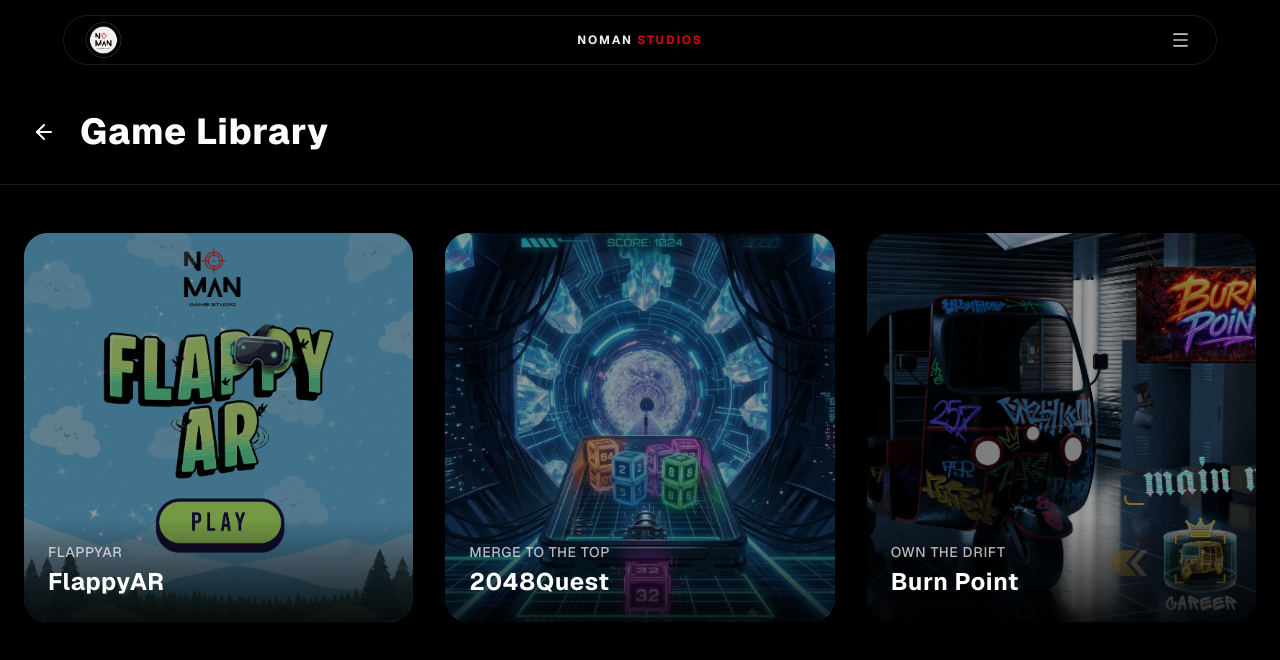
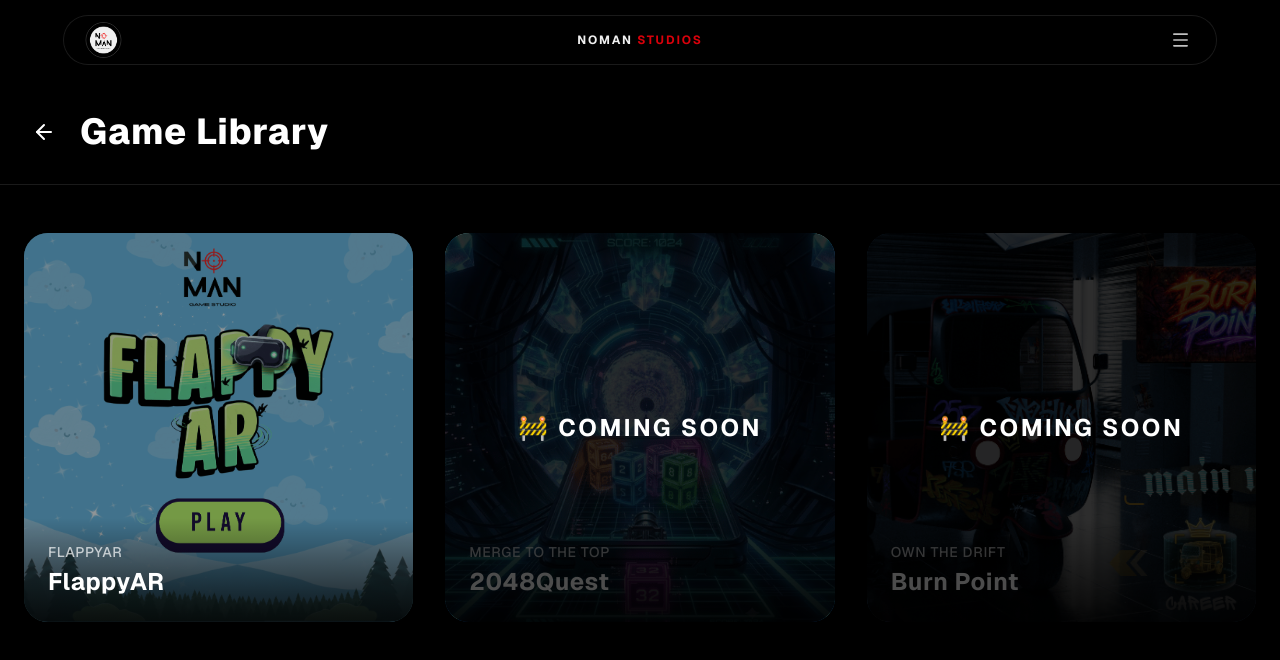
Before and after one commit to ankitkumar-09/NoMan, a Next.js app: page /games in a window 1280 px wide. Shown: the top 660 px of the page. Built offline with nearby package versions, Linux system fonts and the light colour scheme.

Commit message:
fix: updated game logic and coming soon handling

```diff
--- a/app/games/[gameId]/page.tsx
+++ b/app/games/[gameId]/page.tsx
@@ -144,7 +144,7 @@ export default function GameDetailPage({ params }: GameDetailPageProps) {
                 </div>
 
                 <div className="flex flex-wrap items-center gap-3 sm:gap-4">
-                  {game.status === 'upcoming' ? (
+                  {game.status === 'countdown' ? (
                     <div className="flex flex-wrap items-center gap-3">
                       <button
                         disabled
--- a/app/games/page.tsx
+++ b/app/games/page.tsx
@@ -44,10 +44,15 @@ export default function GamesPage() {
                 onMouseEnter={() => setHoveredId(game.id)}
                 onMouseLeave={() => setHoveredId(null)}
               >
-                <button
-                  onClick={() => router.push(`/games/${game.id}`)}
-                  className="relative w-full aspect-square rounded-xl sm:rounded-2xl md:rounded-3xl overflow-hidden group cursor-pointer focus:outline-none transition-transform hover:scale-105"
-                >
+              <button
+  type="button"
+  onClick={() => {
+    if (game.status !== "upcoming") {
+      router.push(`/games/${game.id}`)
+    }
+  }}
+  className="relative w-full aspect-square rounded-xl sm:rounded-2xl md:rounded-3xl overflow-hidden group cursor-pointer focus:outline-none transition-transform hover:scale-105"
+>
                   <Image
                     src={game.image}
                     alt={game.title}
@@ -57,8 +62,18 @@ export default function GamesPage() {
                   />
 
                   {/* Overlay */}
-                  <div className="absolute inset-0 bg-black/40 group-hover:bg-black/20 transition-colors duration-300" />
+{/* Overlay */}
+<div className="absolute inset-0 bg-black/40 group-hover:bg-black/20 transition-colors duration-300" />
 
+{/* Coming Soon Overlay ONLY for 2048 */}
+{/* Coming Soon Overlay - for ALL upcoming games */}
+{game.status === "upcoming" && (
+  <div className="absolute inset-0 flex items-center justify-center bg-black/70 z-10">
+    <span className="text-white text-sm sm:text-lg md:text-xl lg:text-2xl font-bold tracking-widest">
+      🚧 COMING SOON
+    </span>
+  </div>
+)}
                   {/* Logo - Top Left */}
                   {game.logo && (
                     <div className="absolute top-2 left-2 sm:top-4 sm:left-4 lg:top-6 lg:left-6">
--- a/lib/data/game-data.ts
+++ b/lib/data/game-data.ts
@@ -27,9 +27,9 @@ export const GAMES_DATA: Record<string, Game> = {
     subtitle: "FlappyAR",
     developer: "NoMan Production",
     platform: "Android, PC, PS5",
-    releaseDate: "March 15, 2026",
+    releaseDate: "March 23, 2026",
     rating: "Everyone",
-    status: "released",
+    status: "countdown",
     description: "Arcade flying game with Normal and AR modes",
     youtube: "https://www.youtube.com/channel/UCQWzNg1ToM8umNt0YUaIVhw",
     linkedin: "https://www.linkedin.com/company/nomanprod/",
```
